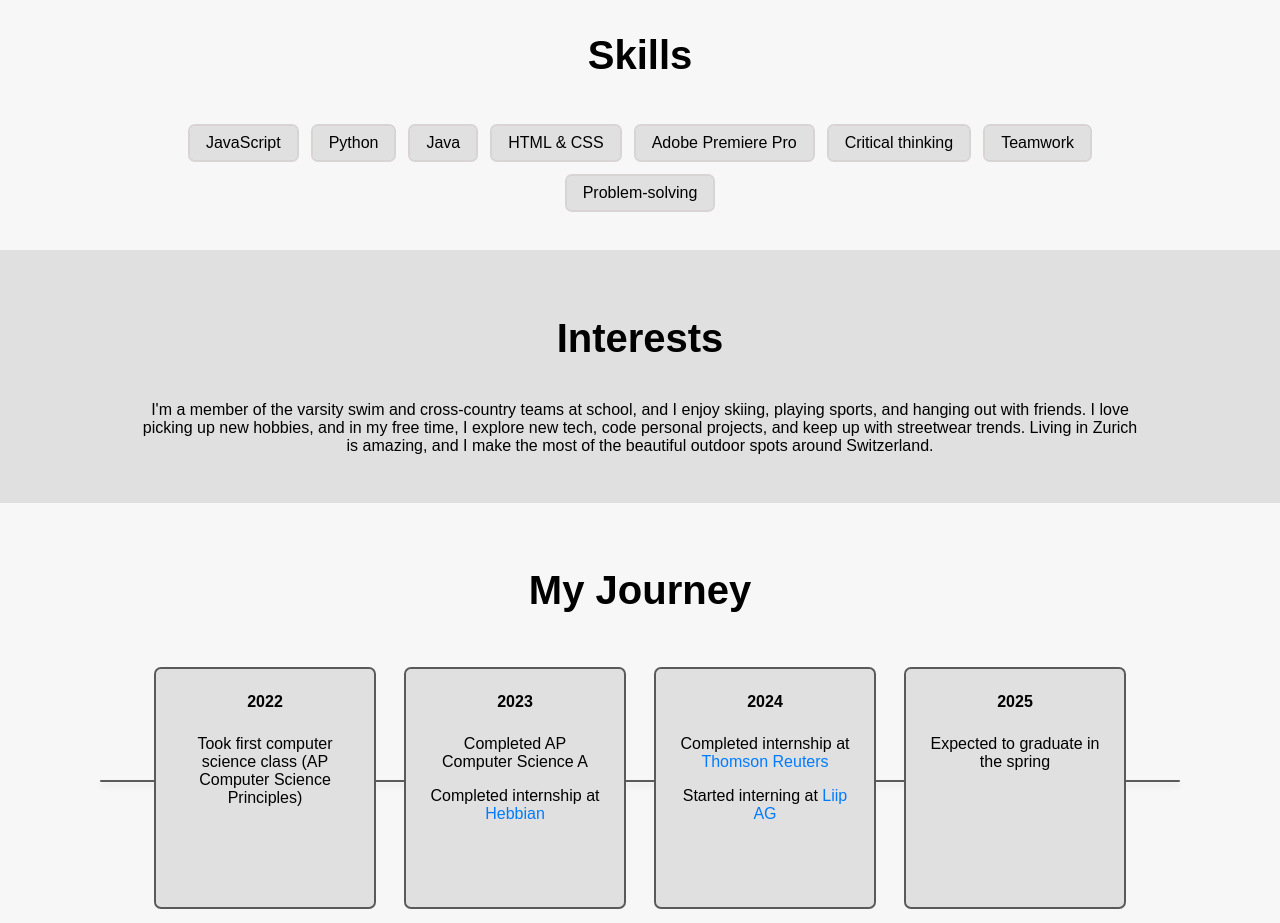
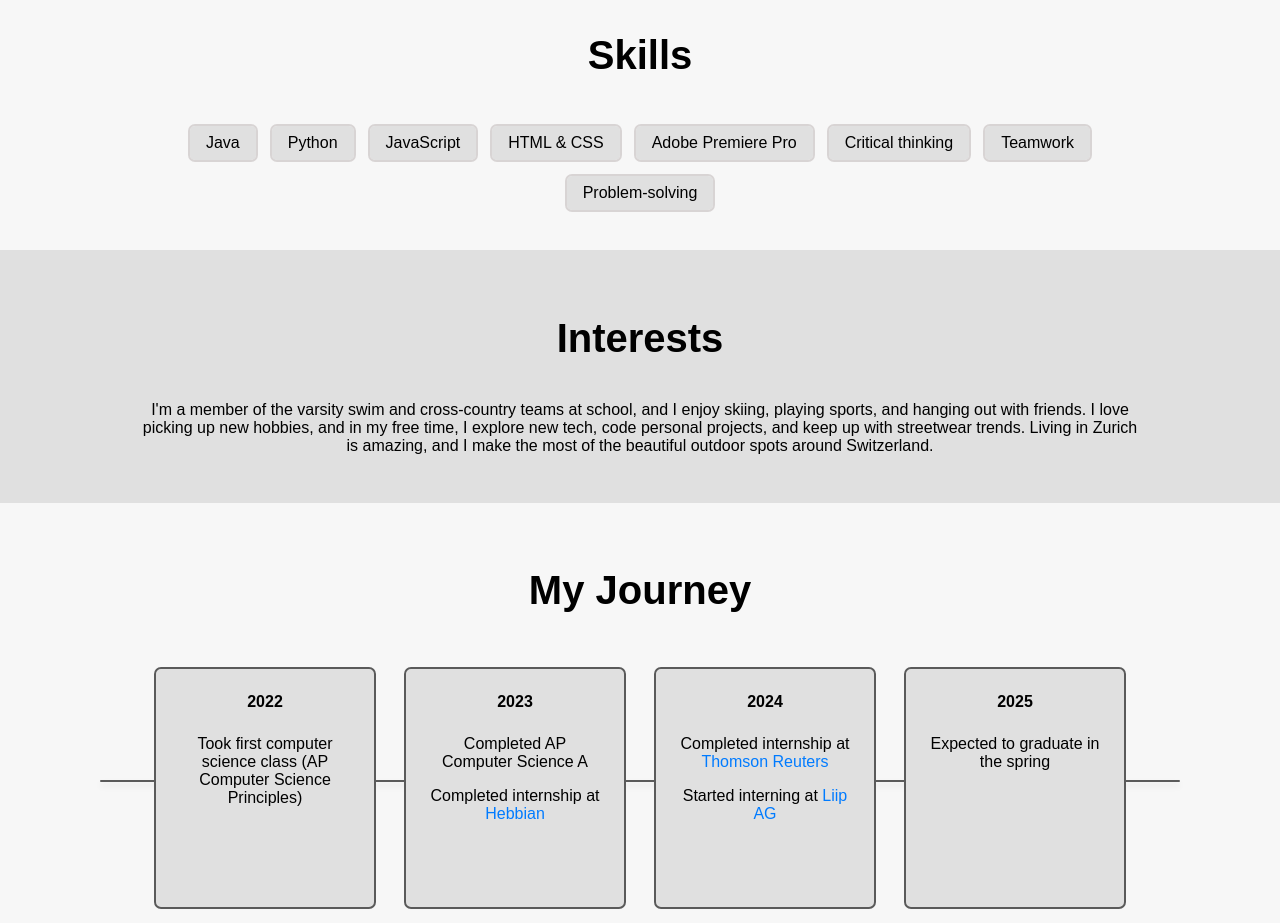
Before and after one commit to yousegit/youse, a SvelteKit app: page / in a window 1280 px wide. Shown: the part 820-1743 px from the top of the page. Built offline with nearby package versions, Linux system fonts and the light colour scheme.

Commit message:
skills order

```diff
--- a/src/routes/+page.svelte
+++ b/src/routes/+page.svelte
@@ -37,9 +37,9 @@
     <div class="skills-container">
         <h2>Skills</h2>
         <ul>
+            <li>Java</li>
+            <li>Python</li>
             <li>JavaScript</li>
-            <li>Python</li>
-            <li>Java</li>
             <li>HTML & CSS</li>
             <li>Adobe Premiere Pro</li>
             <li>Critical thinking</li>
```
